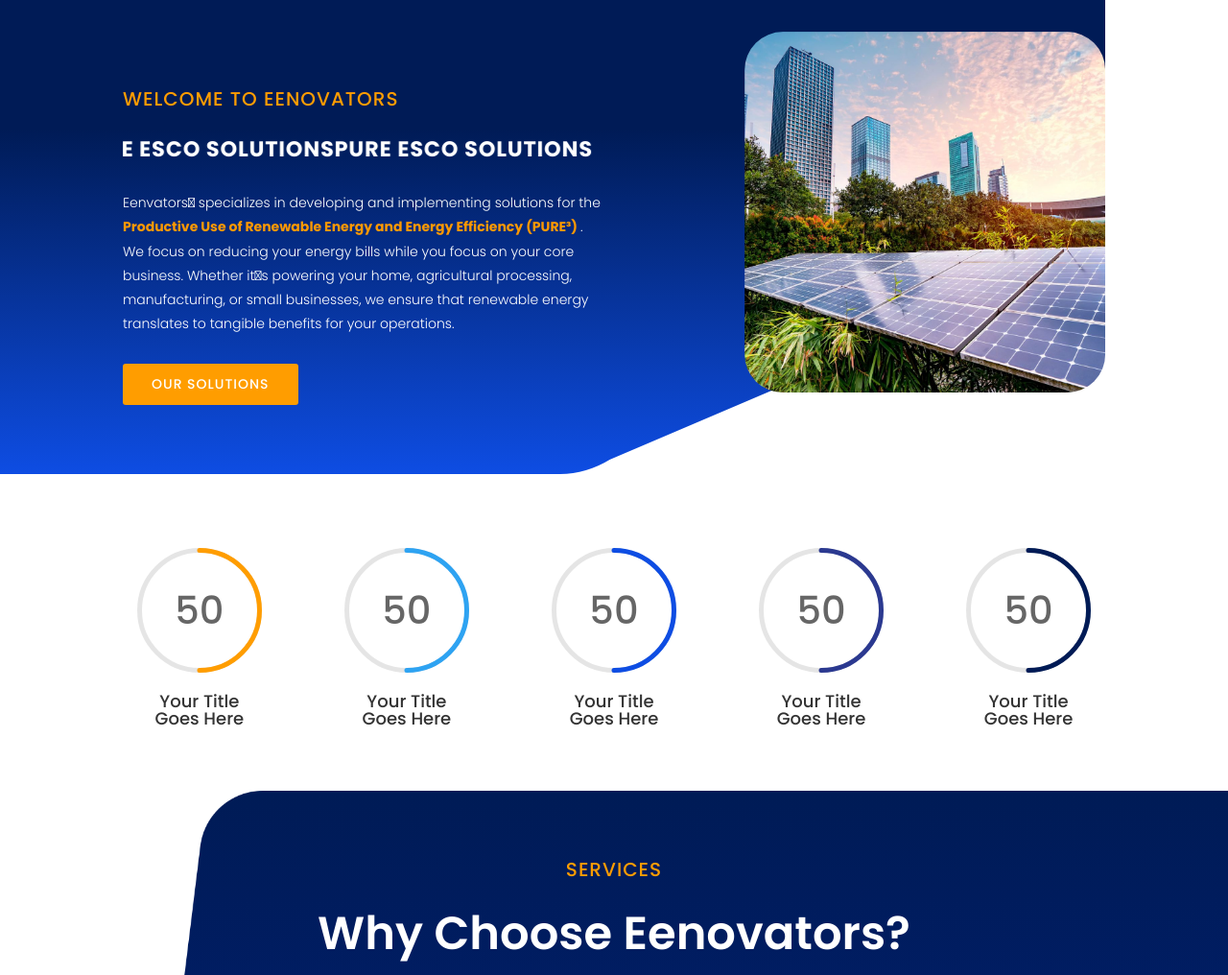
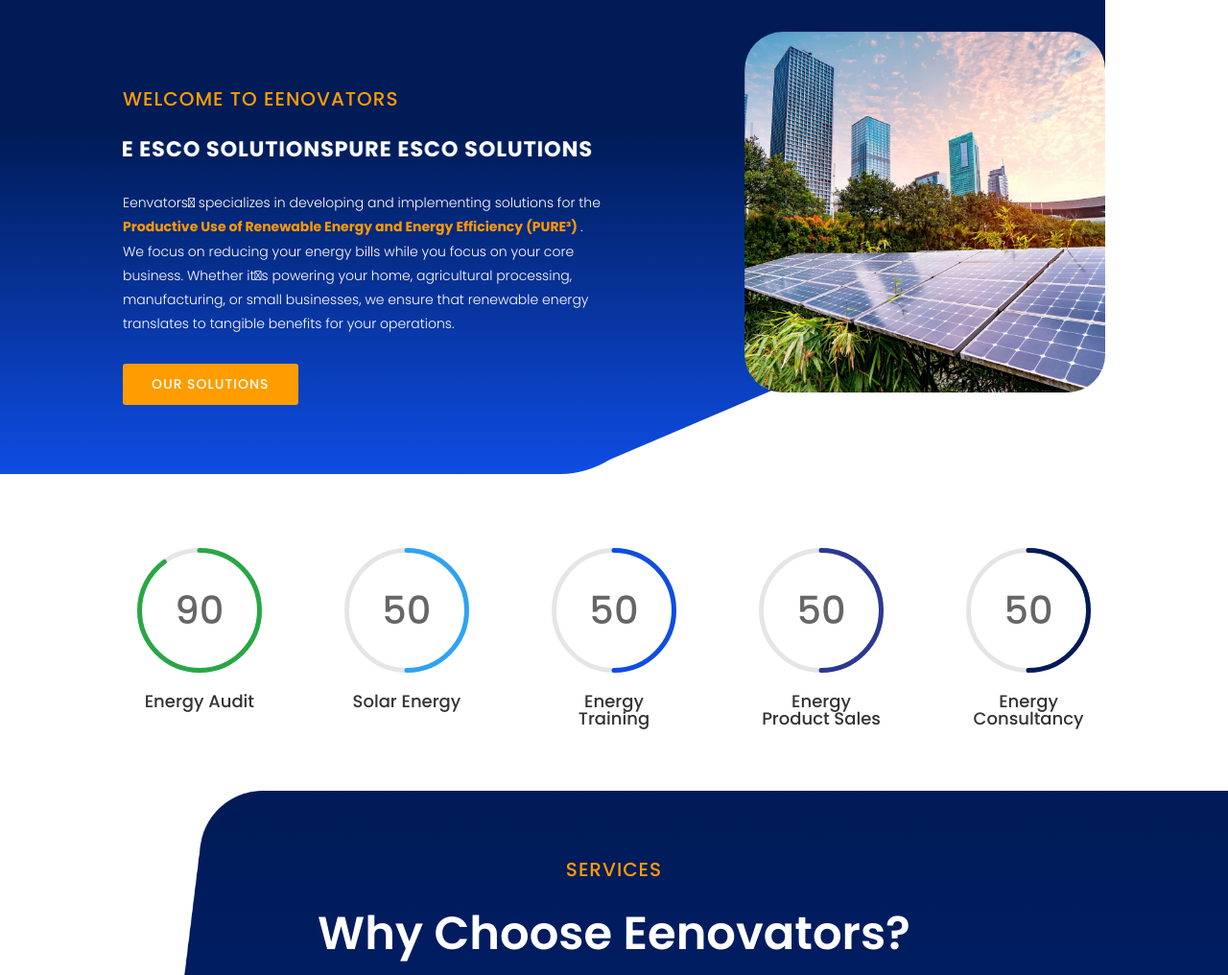
Before and after one commit to juma-classic/Eenovators, a website with bundled scripts: page index.html in a window 1280 px wide. Shown: the part 84-1100 px from the top of the page at 96% size. Built offline with nearby package versions, Linux system fonts and the light colour scheme; files whose address does not match are found by name.

Commit message:
updete on the circles

```diff
--- a/index.html
+++ b/index.html
@@ -202,13 +202,13 @@
 
 
 				<div class="et_pb_module et_pb_circle_counter et_pb_circle_counter_0 container-width-change-notify  et_pb_text_align_center et_pb_bg_layout_light et_pb_with_title">
-				<div class="et_pb_circle_counter_inner" data-number-value="50" data-bar-bg-color="#ff9d00">
+				<div class="et_pb_circle_counter_inner" data-number-value="90" data-bar-bg-color="#28a745">
 
 
 
 
 					<div class="percent"><p><span class="percent-value"></span><span class="percent-sign"></span></p></div>
-					<h3 class="et_pb_module_header">Your Title Goes Here</h3>
+					<h3 class="et_pb_module_header">Energy Audit</h3>
 				</div>
 			</div>
 			</div><div class="et_pb_column et_pb_column_1_5 et_pb_column_3  et_pb_css_mix_blend_mode_passthrough">
@@ -223,7 +223,7 @@
 
 
 					<div class="percent"><p><span class="percent-value"></span><span class="percent-sign"></span></p></div>
-					<h3 class="et_pb_module_header">Your Title Goes Here</h3>
+					<h3 class="et_pb_module_header">Solar Energy</h3>
 				</div>
 			</div>
 			</div><div class="et_pb_column et_pb_column_1_5 et_pb_column_4  et_pb_css_mix_blend_mode_passthrough">
@@ -238,7 +238,7 @@
 
 
 					<div class="percent"><p><span class="percent-value"></span><span class="percent-sign"></span></p></div>
-					<h3 class="et_pb_module_header">Your Title Goes Here</h3>
+					<h3 class="et_pb_module_header">Energy Training</h3>
 				</div>
 			</div>
 			</div><div class="et_pb_column et_pb_column_1_5 et_pb_column_5  et_pb_css_mix_blend_mode_passthrough">
@@ -253,7 +253,7 @@
 
 
 					<div class="percent"><p><span class="percent-value"></span><span class="percent-sign"></span></p></div>
-					<h3 class="et_pb_module_header">Your Title Goes Here</h3>
+					<h3 class="et_pb_module_header">Energy Product Sales</h3>
 				</div>
 			</div>
 			</div><div class="et_pb_column et_pb_column_1_5 et_pb_column_6  et_pb_css_mix_blend_mode_passthrough et-last-child">
@@ -268,7 +268,7 @@
 
 
 					<div class="percent"><p><span class="percent-value"></span><span class="percent-sign"></span></p></div>
-					<h3 class="et_pb_module_header">Your Title Goes Here</h3>
+					<h3 class="et_pb_module_header">Energy Consultancy</h3>
 				</div>
 			</div>
 			</div>
```
